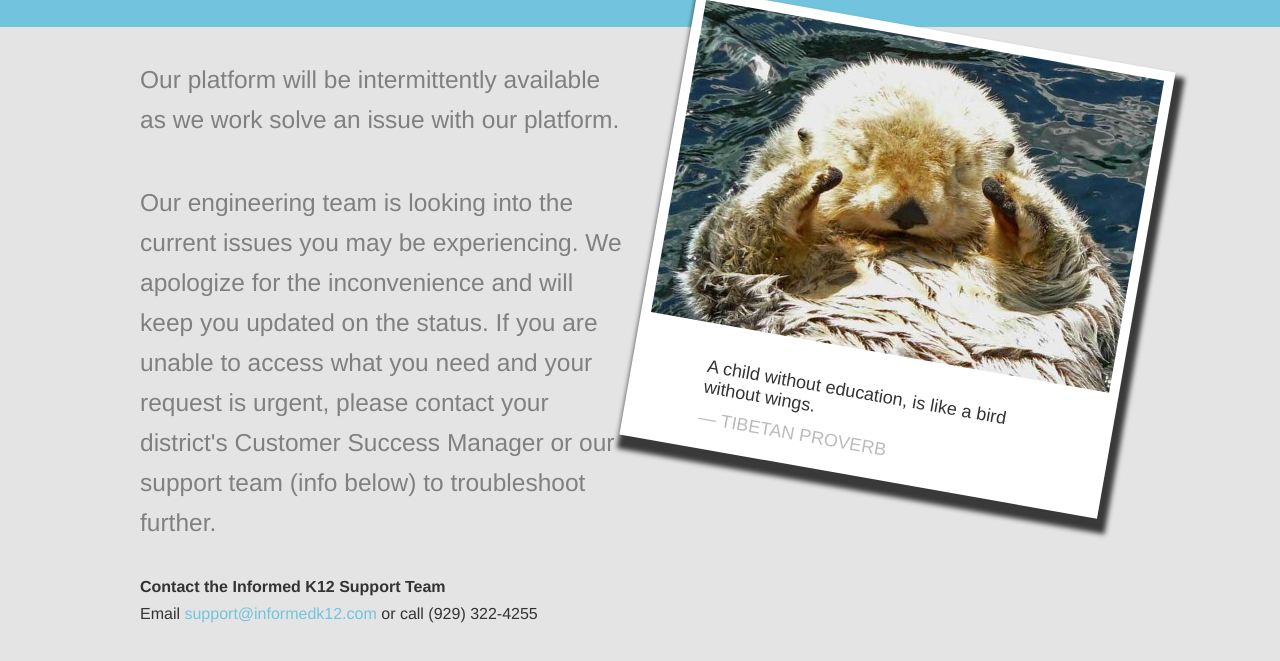
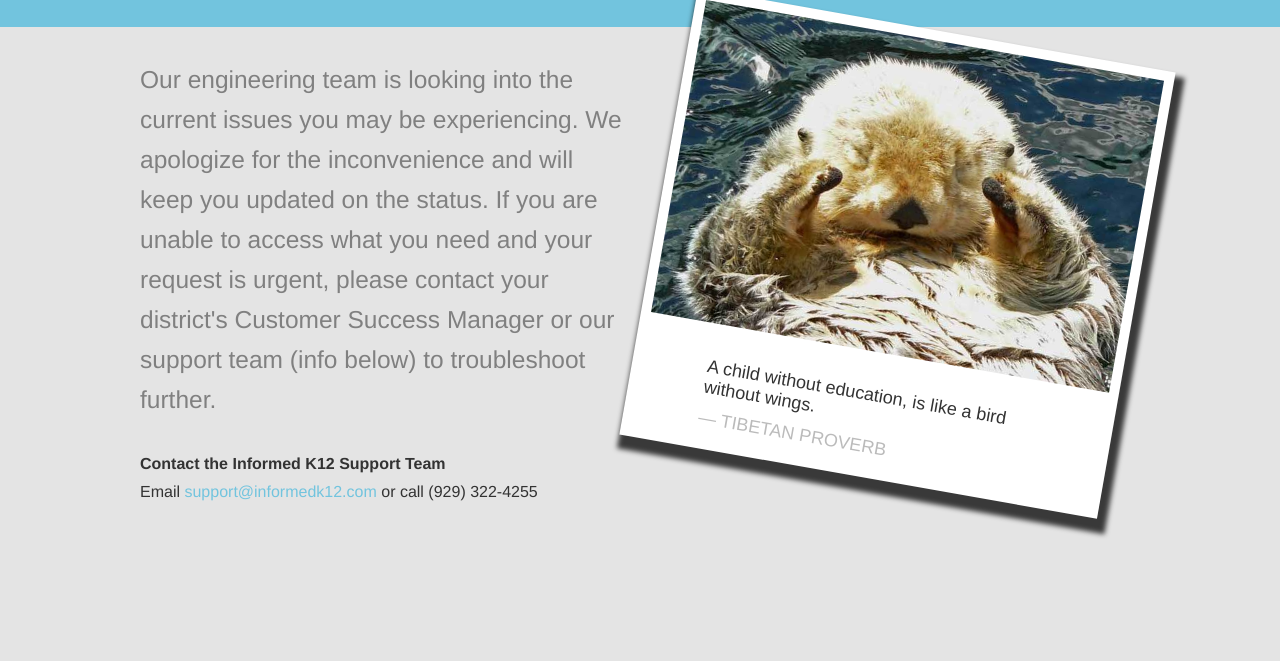
Before and after one commit to InformedK12/error-pages, a plain HTML site: page index.html in a window 1280 px wide. Shown: the part 73-734 px from the top of the page. Drawn offline with Linux system fonts and the light colour scheme; a web font is replaced by a local one.

Commit message:
Remove repetitive text

```diff
--- a/index.html
+++ b/index.html
@@ -17,8 +17,6 @@
     <div class="container error-container">
       <div class="row">
         <div class="col-md-6">
-          <br>
-          <h3 class="text-gray">Our platform will be intermittently available as we work solve an issue with our platform.</h3>
           <br>
           <h3 class="text-gray">Our engineering team is looking into the current issues you may be experiencing. We apologize for the inconvenience and will keep you updated on the status. If you are unable to access what you need and your request is urgent,  please contact your district's Customer Success Manager or our support team (info below) to troubleshoot further.
         </h3>
```
